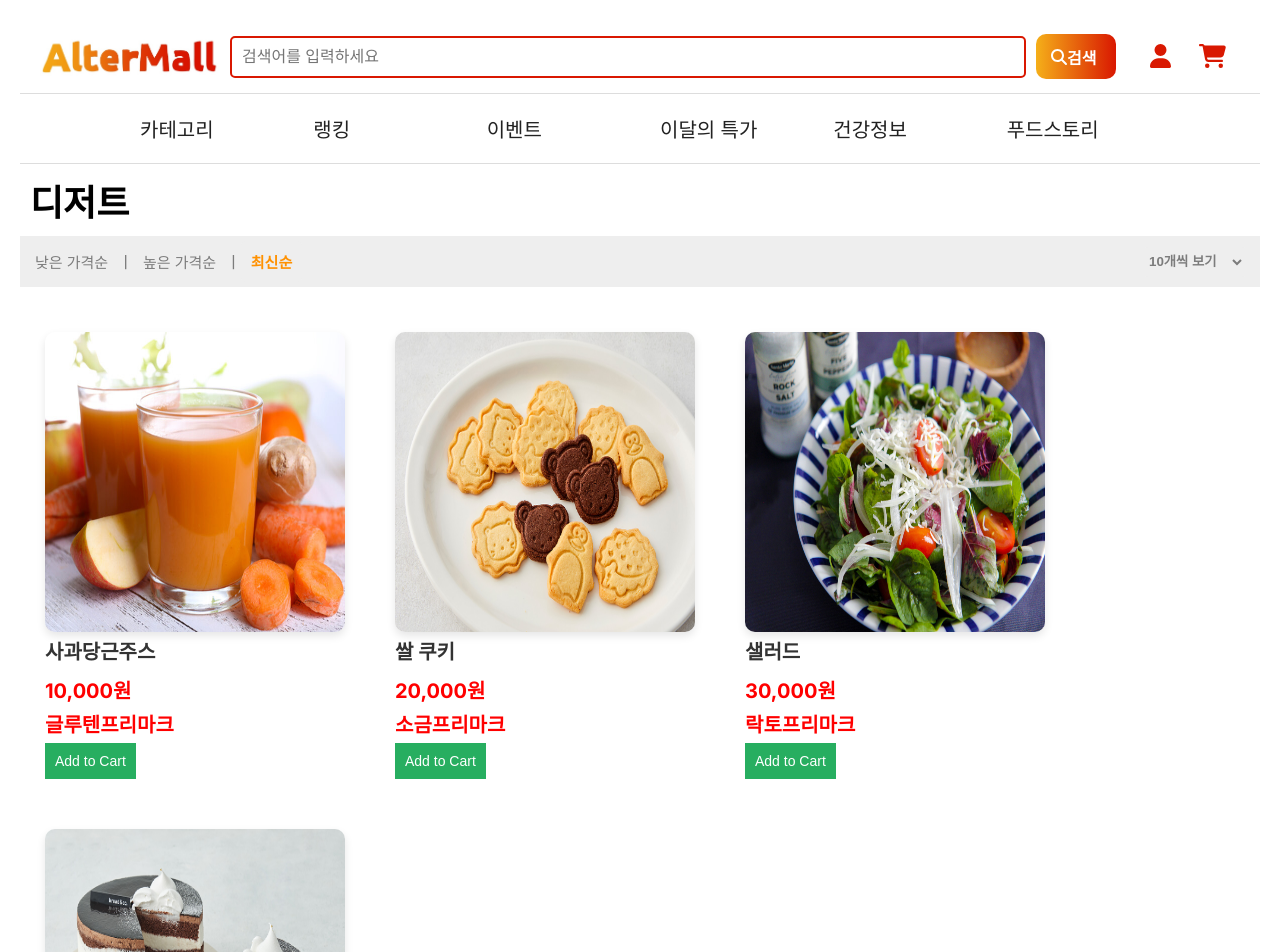
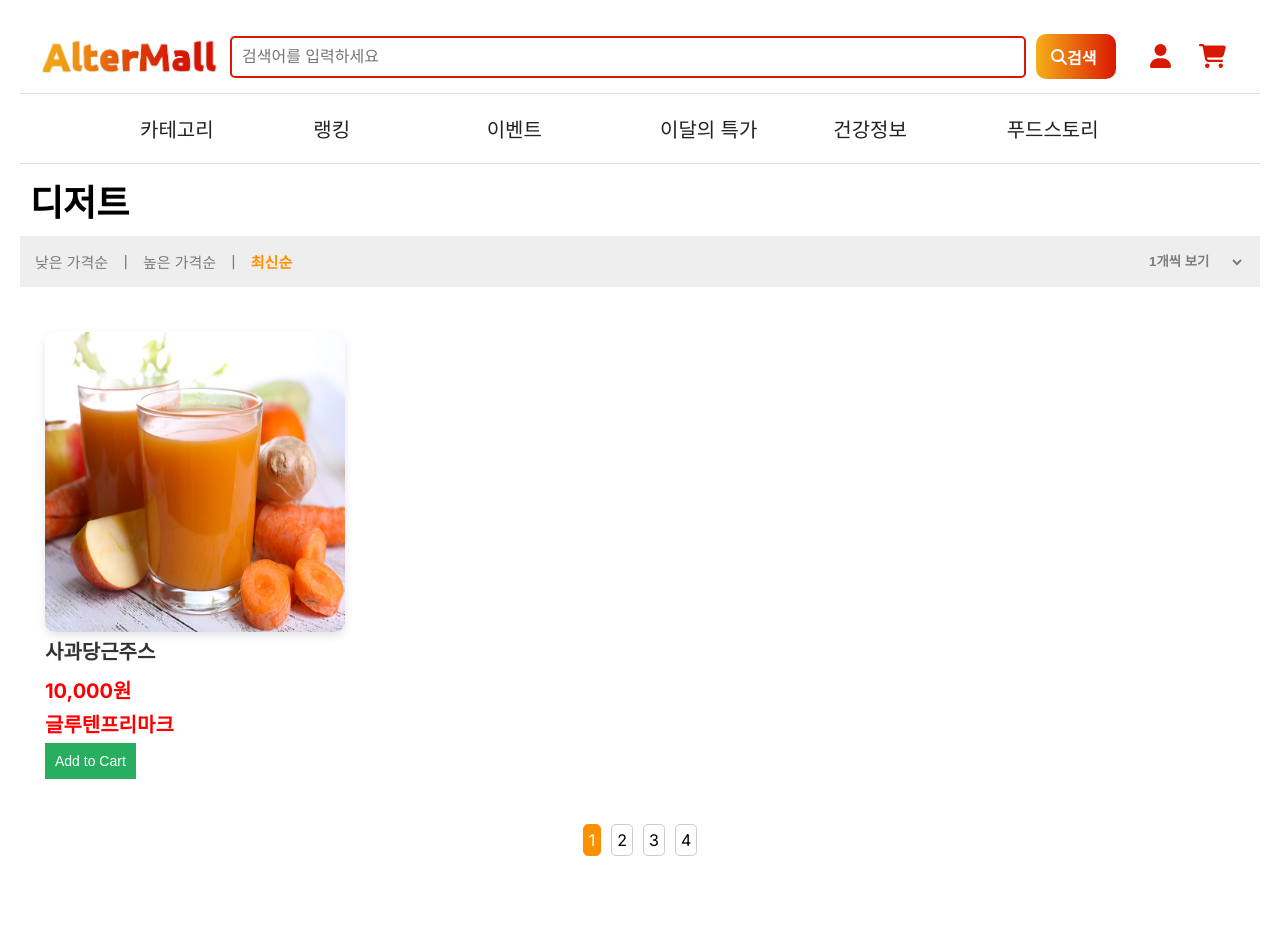
Before and after one commit to InChrist-Dev/AlterMall-Client, a Next.js app in the folder client_alter/: page /category/dessert in a window 1280 px wide. Shown: the top 952 px of the page. Built offline with nearby package versions, Linux system fonts and the light colour scheme.

Commit message:
refator: user 사이드메뉴바 기능 구현

```diff
--- a/client_alter/app/category/[id]/category.module.css
+++ b/client_alter/app/category/[id]/category.module.css
@@ -118,3 +118,29 @@
   color: #7c7c7c;
   font-weight: bold;
 }
+
+/* category.module.css */
+
+.pagination {
+  display: flex;
+  justify-content: center;
+  margin-top: 20px;
+}
+
+.pageNumber {
+  cursor: pointer;
+  padding: 5px;
+  margin: 0 5px;
+  border: 1px solid #ccc;
+  border-radius: 5px;
+}
+
+.activePage {
+  background-color: #ff9100;
+  color: #fff;
+  cursor: default;
+  padding: 5px;
+  margin: 0 5px;
+  border: 1px solid #ff9100;
+  border-radius: 5px;
+}
--- a/client_alter/app/category/[id]/page.js
+++ b/client_alter/app/category/[id]/page.js
@@ -1,15 +1,15 @@
 'use client'
 import React, { useEffect, useState } from 'react';
+import Link from 'next/link';
 
-import styles from './category.module.css'; // Create a CSS module for styling
-import Link from 'next/link';
-// Sample data
+import styles from './category.module.css'; // 스타일링을 위한 CSS 모듈
+// 샘플 데이터
 const sampleData = {
   categoryName: ['사과당근주스', '쌀 쿠키', '샐러드', '쌀 케이크'],
   categoryPrice: [10000, 20000, 30000, 40000],
   categoryS: ['글루텐프리마크', '소금프리마크', '락토프리마크', 4],
-  categoryImage:['/food/nack.jpg', '/food/pizza.jpg', '/food/chicken.jpg', '/food/ham.jpg'],
-  categoryId:[13212,5345,25253, 235235],
+  categoryImage: ['/food/nack.jpg', '/food/pizza.jpg', '/food/chicken.jpg', '/food/ham.jpg'],
+  categoryId: [13212, 5345, 25253, 235235],
 };
 
 const ItemPage = (props) => {
@@ -17,23 +17,38 @@ const ItemPage = (props) => {
   const [categoryPrice, setCategoryPrice] = useState([]);
   const [categoryS, setCategoryS] = useState([]);
   const [categoryImage, setCategoryImage] = useState([]);
+  const [categoryId, setCategoryId] = useState([]);
+  const [sortBy, setSortBy] = useState('latest');
+  const [displayCount, setDisplayCount] = useState(1);
+  const [currentPage, setCurrentPage] = useState(1);
 
-  const [categoryId,setCategoryId] = useState([]);
-  const id  = props.params.id;
-  console.log(id);
+  const id = props.params.id;
+
   useEffect(() => {
-    // Simulating API fetch with sample data
+    // API 페치를 시뮬레이션하기 위해 샘플 데이터 사용
     setCategoryName(sampleData.categoryName);
     setCategoryPrice(sampleData.categoryPrice);
     setCategoryS(sampleData.categoryS);
     setCategoryImage(sampleData.categoryImage);
     setCategoryId(sampleData.categoryId);
   }, []);
-  const [sortBy, setSortBy] = useState('latest'); // 'latest', 'lowest', 'highest'
-  const [displayCount, setDisplayCount] = useState(10);
+
+  const indexOfLastProduct = currentPage * displayCount;
+  const indexOfFirstProduct = indexOfLastProduct - displayCount;
+  const currentProducts = categoryName.slice(indexOfFirstProduct, indexOfLastProduct);
+
+  const pageNumbers = [];
+  for (let i = 1; i <= Math.ceil(categoryName.length / displayCount); i++) {
+    pageNumbers.push(i);
+  }
+
+  const handlePageClick = (pageNumber) => {
+    setCurrentPage(pageNumber);
+  };
 
   const handleDisplayCountChange = (e) => {
     setDisplayCount(Number(e.target.value));
+    setCurrentPage(1); // 페이지 수 변경시 현재 페이지를 1로 리셋
   };
 
   const sortByLowestPrice = () => {
@@ -49,7 +64,7 @@ const ItemPage = (props) => {
   const sortByLatest = () => {
     setSortBy('latest');
     // 다른 처리 로직 추가
-    console.log(sortBy)
+    console.log(sortBy);
   };
 
   // id에 따라 다른 단어를 설정
@@ -70,6 +85,7 @@ const ItemPage = (props) => {
     default:
       displayWord = '알 수 없는 카테고리';
   }
+
   return (
     <div>
       <h1 className={styles.caTitle}>{displayWord}</h1>
@@ -77,57 +93,68 @@ const ItemPage = (props) => {
         <div className={styles.sortButtons}>
           <button
             onClick={sortByLowestPrice}
-          className={sortBy == 'lowest' ? styles.activeButton : ''}
+            className={sortBy === 'lowest' ? styles.activeButton : ''}
           >
             낮은 가격순
           </button>
           ㅣ
           <button
             onClick={sortByHighestPrice}
-          className={sortBy == 'highest' ? styles.activeButton : ''}
+            className={sortBy === 'highest' ? styles.activeButton : ''}
           >
             높은 가격순
           </button>
           ㅣ
           <button
             onClick={sortByLatest}
-          className={sortBy == 'latest' ? styles.activeButton : ''}
+            className={sortBy === 'latest' ? styles.activeButton : ''}
           >
             최신순
           </button>
         </div>
 
         <div className={styles.scrollButtons}>
-
           <select
             id="displayCount"
             className={styles.dropInput}
             value={displayCount}
             onChange={handleDisplayCountChange}
           >
-        <option value={10}>10개씩 보기</option>
-        <option value={30}>30개씩 보기</option>
+            <option value={1}>1개씩 보기</option>
+            <option value={3}>3개씩 보기</option>
           </select>
           <label htmlFor="displayCount"></label>
         </div>
       </div>
-
       <div className={styles.productContainer}>
-      {categoryName.slice(0, displayCount).map((name, index) => (
-  <div key={index} className={styles.productCard}>
-    <Link href={`/products/${categoryId[index]}`} style={{ textDecoration: "none" }}>
+  {currentProducts.map((name, index) => {
+    const currentIndex = indexOfFirstProduct + index; // 현재 데이터의 실제 인덱스 계산
+    return (
+      <div key={currentIndex} className={styles.productCard}>
+        <Link href={`/products/${categoryId[currentIndex]}`} style={{ textDecoration: "none" }}>
           <div className={styles.productLink}>
-        <img src={categoryImage[index]} alt={name} />
+            <img src={categoryImage[currentIndex]} alt={name} />
             <h3>{name}</h3>
-        <p>{categoryPrice[index].toLocaleString()}원</p>
-        <p>{categoryS[index]}</p>
+            <p>{categoryPrice[currentIndex].toLocaleString()}원</p>
+            <p>{categoryS[currentIndex]}</p>
             <button>Add to Cart</button>
           </div>
         </Link>
       </div>
+    );
+  })}
+</div>
+
+      <div className={styles.pagination}>
+  {pageNumbers.map((number) => (
+    <span
+      key={number}
+      className={currentPage === number ? styles.activePage : styles.pageNumber}
+      onClick={() => handlePageClick(number)}
+    >
+      {number}
+    </span>
   ))}
-
-
 </div>
     </div>
   );
--- a/client_alter/app/page.module.css
+++ b/client_alter/app/page.module.css
@@ -197,7 +197,7 @@
 }
 
 .recommend_image{
-  color: #000;
+  color: #D91801;
   font-weight: bold;
   font-size: 13px;
 }
--- a/client_alter/package.json
+++ b/client_alter/package.json
@@ -14,6 +14,7 @@
     "@fortawesome/free-solid-svg-icons": "^6.5.1",
     "@fortawesome/react-fontawesome": "^0.2.0",
     "next": "14.0.4",
+    "next-auth": "^4.24.5",
     "react": "^18",
     "react-dom": "^18",
     "react-router-dom": "^6.21.1",
```
Also changed, not shown: client_alter/public/kakao_login.png (added), 1 other file (tests, documents, lock files or other folders). Lines whose indentation alone changed are shown as unchanged.
